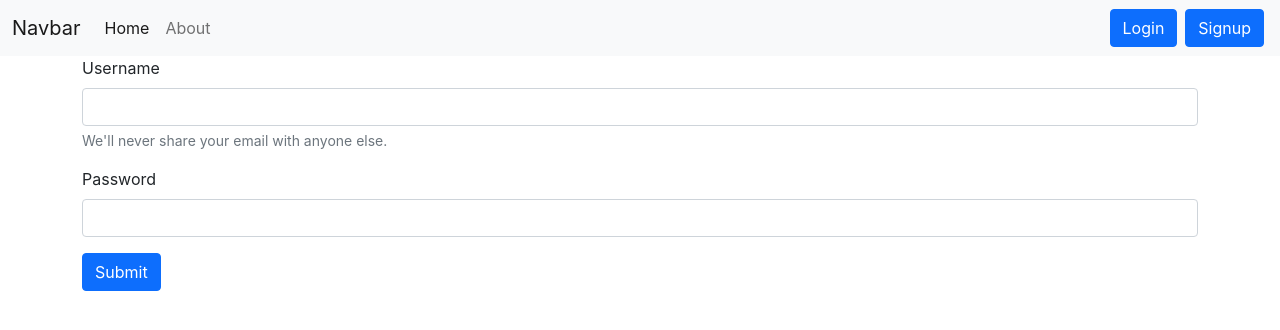
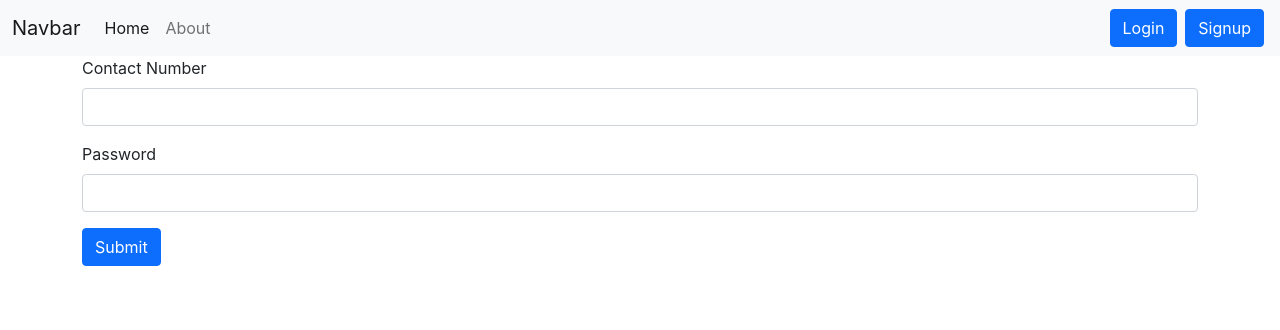
Before and after one commit to jainamshah102/Goods-Exchange, a React (Create React App) app in the folder frontend/: page /login in a window 1280 px wide. Shown: the top 330 px of the page. Built offline with nearby package versions, Linux system fonts and the light colour scheme.

Commit message:
login via contactNumber

```diff
--- a/frontend/src/components/Login.js
+++ b/frontend/src/components/Login.js
@@ -3,7 +3,7 @@ import { useHistory } from 'react-router-dom'
 
 
 const Login = (props) => {
-    const [credentials, setCredentials] = useState({username: "", password: ""})
+    const [credentials, setCredentials] = useState({contactNumber: "", password: ""})
     let history = useHistory();
 
     const handleSubmit = async (e) => {
@@ -13,7 +13,7 @@ const Login = (props) => {
             headers: {
                 'Content-Type': 'application/json'
             },
-            body: JSON.stringify({username: credentials.username, password: credentials.password})
+            body: JSON.stringify({contactNumber: credentials.contactNumber, password: credentials.password})
         });
         const json = await response.json()
         console.log(json);
@@ -36,9 +36,9 @@ const Login = (props) => {
         <div>
             <form  onSubmit={handleSubmit}>
                 <div className="mb-3">
-                    <label htmlFor="username" className="form-label">Username</label>
-                    <input type="text" className="form-control" value={credentials.username} onChange={onChange} id="username" name="username" aria-describedby="emailHelp" />
-                    <div id="emailHelp" className="form-text">We'll never share your email with anyone else.</div>
+                    <label htmlFor="contactNumber" className="form-label">Contact Number</label>
+                    <input type="text" className="form-control" value={credentials.contactNumber} onChange={onChange} id="contactNumber" name="contactNumber" aria-describedby="emailHelp" />
+                    {/* <div id="emailHelp" className="form-text">We'll never share your email with anyone else.</div> */}
                 </div>
                 <div className="mb-3">
                     <label htmlFor="password" className="form-label">Password</label>
```
Also changed, not shown: 1 other file (tests, documents, lock files or other folders).
